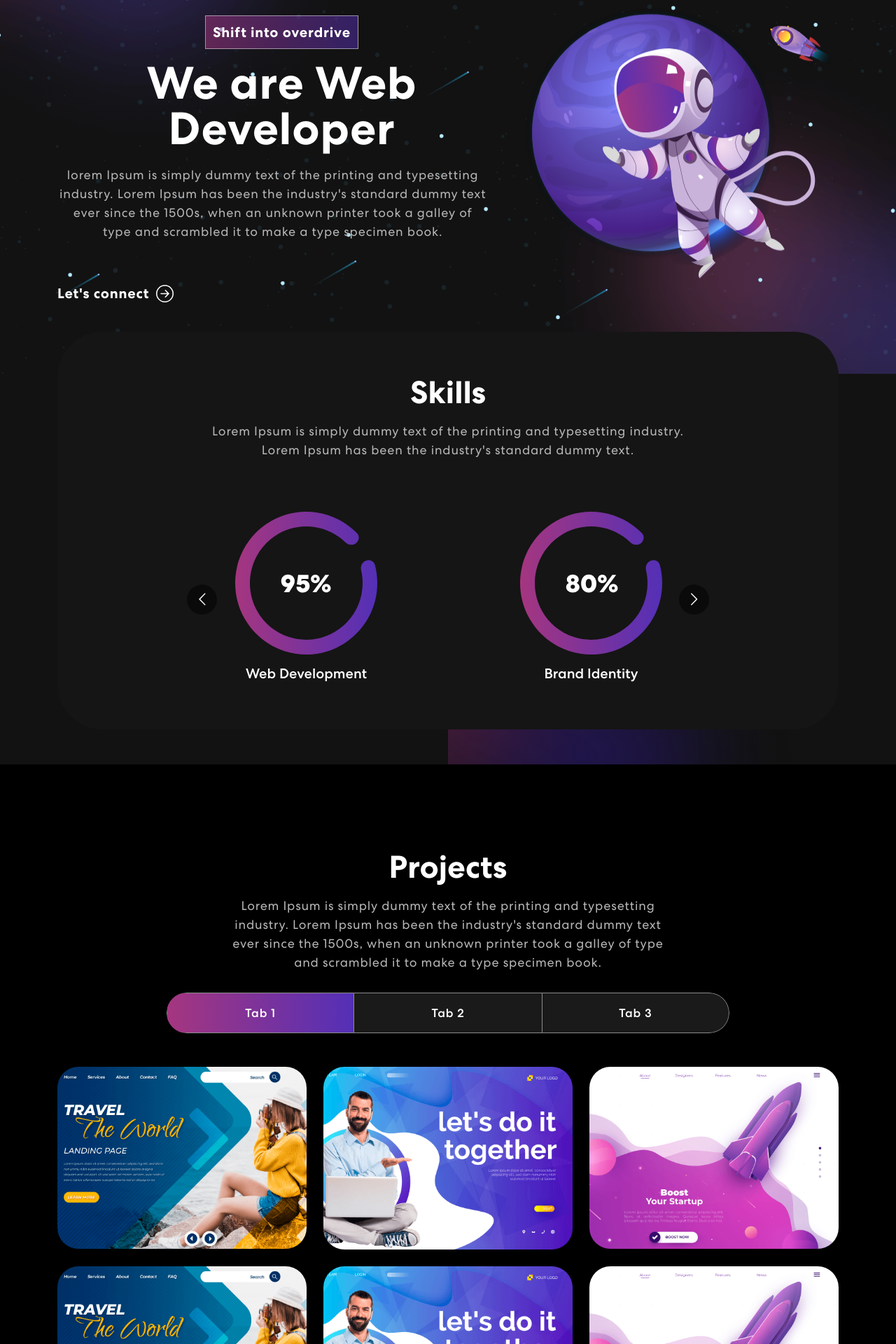
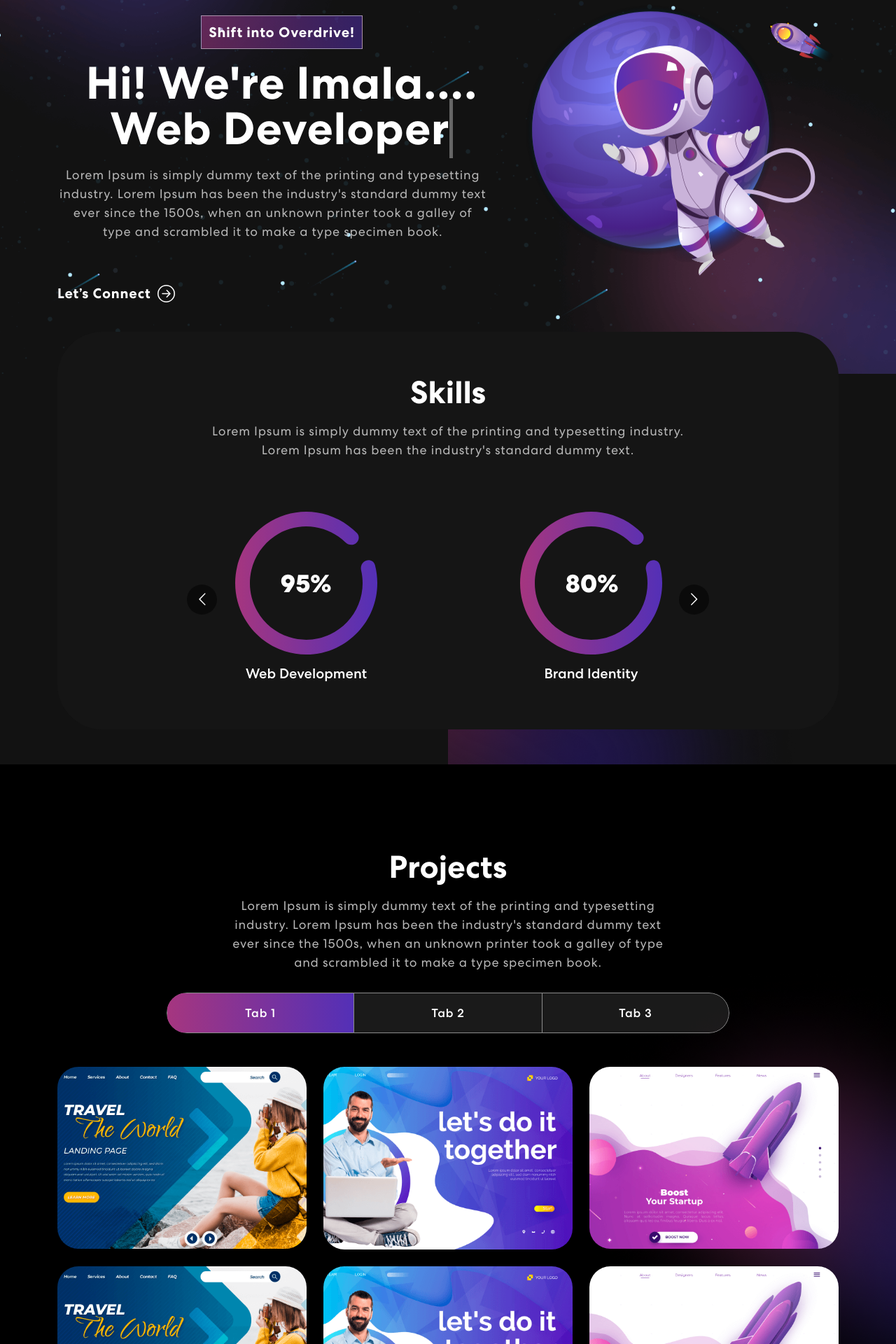
Before and after one commit to Azman321/Imala-Company-Site, a React (Create React App) app: page / in a window 1280 px wide. Shown: the part 238-2158 px from the top of the page at 70% size. Built offline with nearby package versions, Linux system fonts and the light colour scheme; no server answers.

Commit message:
Finished as per the tutorial but some issues have arisen i.e. project section nolonger being reactive. Will look to fix this issue in the review phase and hopefully something can be done. This was a stress-y barely beginner friendly tutorial. 5.5/10.

```diff
--- a/package.json
+++ b/package.json
@@ -6,6 +6,7 @@
     "@testing-library/jest-dom": "^5.17.0",
     "@testing-library/react": "^13.4.0",
     "@testing-library/user-event": "^13.5.0",
+    "animate.css": "^4.1.1",
     "bootstrap": "^5.3.2",
     "cors": "^2.8.5",
     "express": "^4.18.2",
@@ -16,6 +17,7 @@
     "react-dom": "^18.2.0",
     "react-mailchimp-subscribe": "^2.1.3",
     "react-multi-carousel": "^2.8.4",
+    "react-on-screen": "^2.1.1",
     "react-scripts": "^5.0.1",
     "web-vitals": "^2.1.4"
   },
--- a/src/App.css
+++ b/src/App.css
@@ -347,6 +347,7 @@ nav.navbar .navbar-toggler[aria-expanded="true"] .navbar-toggler-icon {
 /* Projects*/
 .project {
   padding: 120px 0;
+  z-index: -1;
   position: relative;
   background-color: black;
 }
@@ -542,43 +543,39 @@ nav.navbar .navbar-toggler[aria-expanded="true"] .navbar-toggler-icon {
   width: 100%;
 }
 
-/*Footer*/
+/************ Footer Css ************/
 .footer {
-  padding:0 0 50px 0;
+  padding: 0 0 50px 0;
   background-image: url('./assets/img/footer-bg.png');
   background-position: center center;
   background-size: cover;
   background-repeat: no-repeat;
 }
-
 .newsletter-bx {
-  background: #ffffff;
+  background: #FFFFFF;
   border-radius: 55px;
   color: #121212;
   padding: 85px 125px;
-  margin-bottom:80px ;
-  margin-top:-122px ;
+  margin-bottom: 80px;
+  margin-top: -122px;
 }
-
 .newsletter h3 {
   font-weight: 700;
   letter-spacing: 0.5px;
   line-height: 1.2em;
 }
-
 .new-email-bx {
   background: #fff;
-  padding:0.5px;
+  padding: 5px;
   border-radius: 20px;
   position: relative;
-  z-index: 0px;
+  z-index: 0;
   display: flex;
   align-items: center;
 }
-
-.new-email-bx::before{
+.new-email-bx::before {
   content: "";
-  background: linear-gradient(90.21deg, #aa367c -5.91%, #4A2FBD 111.58%);
+  background: linear-gradient(90.21deg, #AA367C -5.91%, #4A2FBD 111.58%);
   border-radius: 20px;
   position: absolute;
   z-index: -1;
@@ -587,10 +584,9 @@ nav.navbar .navbar-toggler[aria-expanded="true"] .navbar-toggler-icon {
   bottom: -1px;
   right: -1px;
 }
-
-.new-email-bx::after{
+.new-email-bx::after {
   content: "";
-  background: linear-gradient(#fff);
+  background: #fff;
   border-radius: 20px;
   position: absolute;
   z-index: -1;
@@ -599,7 +595,6 @@ nav.navbar .navbar-toggler[aria-expanded="true"] .navbar-toggler-icon {
   bottom: 0;
   right: 0;
 }
-
 .new-email-bx input {
   width: 100%;
   color: #121212;
@@ -608,26 +603,23 @@ nav.navbar .navbar-toggler[aria-expanded="true"] .navbar-toggler-icon {
   border: 0;
   padding: 0 15px;
 }
-
 .new-email-bx button {
-  background:linear-gradient(90.21deg, #aa367c -5.91%, #4A2FBD 111.58%) ;
+  background: linear-gradient(90.21deg, #AA367C -5.91%, #4A2FBD 111.58%);
   padding: 20px 65px;
   color: #fff;
   font-weight: 500;
   letter-spacing: 0.5px;
-  border-radius: 19px;
+  border-radius: 18px;
 }
-
 .footer img {
   width: 26%;
 }
-
 .footer p {
   font-weight: 400;
   font-size: 14px;
-  color: #b8b8b8;
+  color: #B8B8B8;
   letter-spacing: 0.5px;
-  margin-top:20px ;
+  margin-top: 20px;
 }
 
 .App {
--- a/src/components/Banner.js
+++ b/src/components/Banner.js
@@ -2,6 +2,9 @@ import { useState, useEffect } from "react";
 import { Container, Row, Col } from "react-bootstrap"
 import { ArrowRightCircle } from "react-bootstrap-icons"
 import headerImg from "../assets/img/header-img.svg"
+import "animate.css";
+import TrackVisibility from "react-on-screen";
+
 
 
 export const Banner = () => {
@@ -40,18 +43,29 @@ export const Banner = () => {
             setDelta(500);
         }
     }
+
     return (
         <section className="banner" id="home">
           <Container>
-                <Row className="align-items-center">
+            <Row className="aligh-items-center">
               <Col xs={12} md={6} xl={7}>
-                        <span className="tagline">Shift into overdrive</span>
-                        <h1>{`We are `}<span className="wrap">{text}</span></h1>
-                        <p>lorem Ipsum is simply dummy text of the printing and typesetting industry. Lorem Ipsum has been the industry's standard dummy text ever since the 1500s, when an unknown printer took a galley of type and scrambled it to make a type specimen book.</p>
-                        <button onClick={() => console.log('connect')}>Let's connect <ArrowRightCircle size={25} /></button>
+                <TrackVisibility>
+                  {({ isVisible }) =>
+                  <div className={isVisible ? "animate__animated animate__fadeIn" : ""}>
+                    <span className="tagline">Shift into Overdrive!</span>
+                    <h1>{`Hi! We're Imala....`} <span className="txt-rotate" dataPeriod="1000" data-rotate='[ "Web Developer", "Web Designer", "UI/UX Designer" ]'><span className="wrap">{text}</span></span></h1>
+                      <p>Lorem Ipsum is simply dummy text of the printing and typesetting industry. Lorem Ipsum has been the industry's standard dummy text ever since the 1500s, when an unknown printer took a galley of type and scrambled it to make a type specimen book.</p>
+                      <button onClick={() => console.log('connect')}>Let’s Connect <ArrowRightCircle size={25} /></button>
+                  </div>}
+                </TrackVisibility>
               </Col>
               <Col xs={12} md={6} xl={5}>
-                        <img src={headerImg} alt="Header Img" />
+                <TrackVisibility>
+                  {({ isVisible }) =>
+                    <div className={isVisible ? "animate__animated animate__zoomIn" : ""}>
+                      <img src={headerImg} alt="Header Img"/>
+                    </div>}
+                </TrackVisibility>
               </Col>
             </Row>
           </Container>
--- a/src/components/Footer.js
+++ b/src/components/Footer.js
@@ -1,5 +1,5 @@
 import {Container, Row, Col} from "react-bootstrap";
-import { MailChimpForm } from "./MailChimpForm";
+import { MailchimpForm } from "./MailchimpForm";
 import logo from "../assets/img/logo.svg";
 import navIcon1 from '../assets/img/nav-icon1.svg';
 import navIcon2 from '../assets/img/nav-icon2.svg';
@@ -12,8 +12,8 @@ export const Footer = () => {
         <footer className="Footer">
             <Container>
                 <Row className="align-item-center">
-                    <MailChimpForm/>
-                    <Col sm={6}>
+                    <MailchimpForm/>
+                    <Col sm={4}>
                         <img src={logo}  alt="logo"/>
                     </Col>
                     <Col sm={6} className="text-center text-sm-end">
--- a/src/components/MailChimpForm.js
+++ b/src/components/MailChimpForm.js
@@ -1,7 +1,7 @@
 import MailchimpSubscribe from "react-mailchimp-subscribe";
 import { Newsletter } from "./Newsletter";
 
-export const MailChimpForm = () => {
+export const MailchimpForm = () => {
     const postUrl = `${process.env.REACT_APP_MAILCHIMP_URL}?u=${process.env.REACT_APP_MAILCHIMP_U}$id=${process.env.REACT_APP_MAILCHIMP_ID}`;
     return (
         <>
--- a/src/components/Projects.js
+++ b/src/components/Projects.js
@@ -4,6 +4,8 @@ import projImg1 from "../assets/img/project-img1.png";
 import projImg2 from "../assets/img/project-img2.png";
 import projImg3 from "../assets/img/project-img3.png";
 import colorSharp2 from "../assets/img/color-sharp2.png";
+import 'animate.css';
+import TrackVisibility from 'react-on-screen';
 
 export const Projects = () => {
 
@@ -44,9 +46,10 @@ export const Projects = () => {
     <section className="project" id="projects">
       <Container>
         <Row>
-          <Col >
+          <Col > <TrackVisibility>{({ isVisible }) => <div className={isVisible ? "animate__animated animate__slideInUp" : ""}>
                 <h2>Projects</h2>
-                <p>Lorem Ipsum is simply dummy text of the printing and typesetting industry. Lorem Ipsum has been the industry's standard dummy text ever since the 1500s, when an unknown printer took a galley of type and scrambled it to make a type specimen book.</p>
+                <p>Lorem Ipsum is simply dummy text of the printing and typesetting industry. Lorem Ipsum has been the industry's standard dummy text ever since the 1500s, when an unknown printer took a galley of type and scrambled it to make a type specimen book.
+                  </p>
                 <Tab.Container id="projects-tabs" defaultActiveKey="first">
                   <Nav variant="pills" className="nav-pills mb-5 justify-content-center align-items-center" id="pills-tab">
                     <Nav.Item>
@@ -80,10 +83,12 @@ export const Projects = () => {
                       <p>Lorem ipsum dolor sit amet consectetur adipisicing elit. Cumque quam, quod neque provident velit, rem explicabo excepturi id illo molestiae blanditiis, eligendi dicta officiis asperiores delectus quasi inventore debitis quo.</p>
                     </Tab.Pane>
                 </Tab.Container>
+                </div>}
+                </TrackVisibility>
           </Col>
         </Row>
       </Container>
       <img className="background-image-right" src={colorSharp2}></img>
     </section>
-  )
-}
+          )
+      }
```
Also changed, not shown: src/components/currentversion.js (deleted), 2 other files (tests, documents, lock files or other folders). Lines whose indentation alone changed are shown as unchanged.
